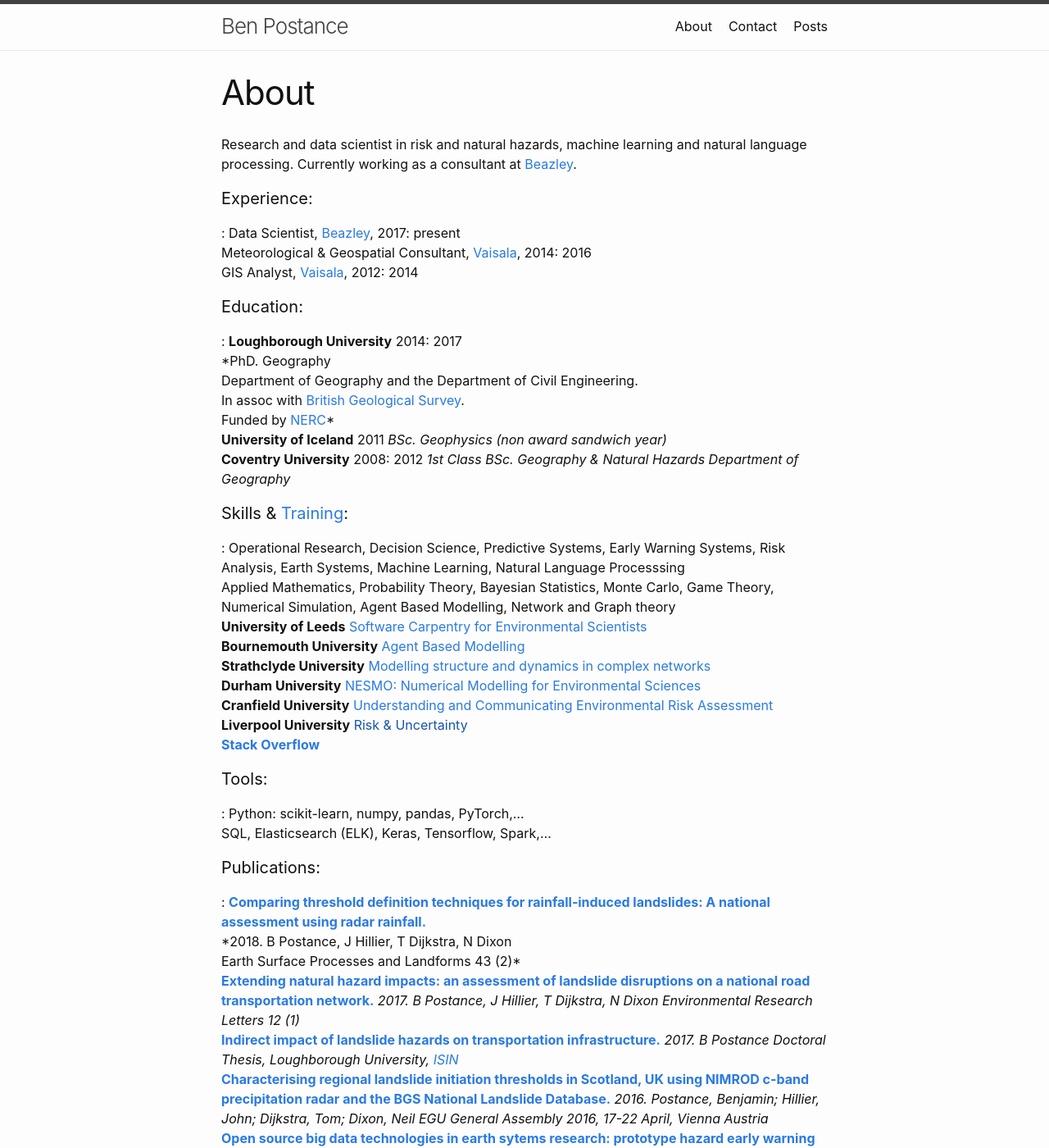
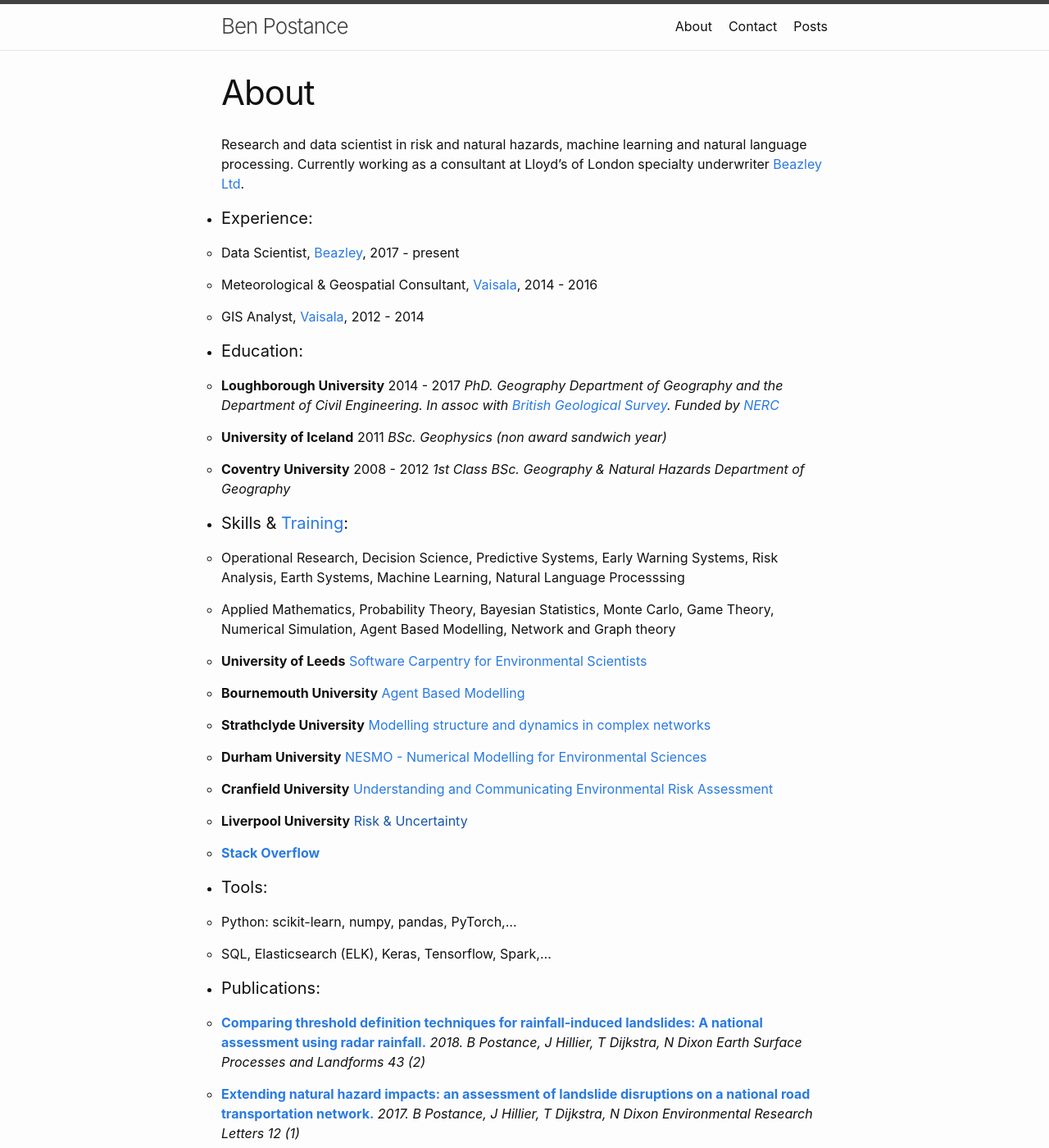
Before and after one commit to bpostance/bpostance.github.io, a Jekyll site: the page built from about.md, in a window 1280 px wide and 1400 px high. Shown: the whole window at 82% size. Built offline with Jekyll 4.4.1, drawn with Linux system fonts in a browser that asks for light colours.

Commit message:
update about.md bullet indents

```diff
--- a/about.md
+++ b/about.md
@@ -4,59 +4,58 @@
 permalink: /about/
 priority: 0.9
 ---
+Research and data scientist in risk and natural hazards, machine learning and natural language processing.
+Currently working as a consultant at Lloyd's of London specialty underwriter [Beazley Ltd](https://www.beazley.com/london_market.html).
 
-Research and data scientist in risk and natural hazards, machine learning and natural language processing.
-Currently working as a consultant at [Beazley](https://www.beazley.com/london_market.html).
+- #### Experience:
+  - Data Scientist, [Beazley](https://www.beazley.com/london_market.html), 2017  - present
+  - Meteorological & Geospatial Consultant, [Vaisala](https://www.vaisala.com/en), 2014  - 2016
+  - GIS Analyst, [Vaisala](https://www.vaisala.com/en), 2012  - 2014
 
-#### Experience:
-:  Data Scientist, [Beazley](https://www.beazley.com/london_market.html), 2017:  present
-:  Meteorological & Geospatial Consultant, [Vaisala](https://www.vaisala.com/en), 2014:  2016
-:  GIS Analyst, [Vaisala](https://www.vaisala.com/en), 2012:  2014
-
-#### Education:
-:  **Loughborough University** 2014:  2017
+- #### Education:
+  - **Loughborough University** 2014  - 2017
 	*PhD. Geography
 	Department of Geography and the Department of Civil Engineering.
 	In assoc with [British Geological Survey](https://www.bgs.ac.uk/).
 	Funded by [NERC](https://nerc.ukri.org/)*
-:  **University of Iceland** 2011
+  - **University of Iceland** 2011
 	*BSc. Geophysics (non award sandwich year)*
-:  **Coventry University** 2008:  2012
+  - **Coventry University** 2008  - 2012
 	*1st Class BSc. Geography & Natural Hazards
 	Department of Geography*
 
-#### Skills & [Training](https://github.com/bpostance/training.doctoral_training):
-:  Operational Research, Decision Science, Predictive Systems, Early Warning Systems, Risk Analysis, Earth Systems, Machine Learning, Natural Language Processsing
-:  Applied Mathematics, Probability Theory, Bayesian Statistics, Monte Carlo, Game Theory, Numerical Simulation, Agent Based Modelling, Network and Graph theory
-:  **University of Leeds** [Software Carpentry for Environmental Scientists](https://andreww.github.io/2016-01-18-leeds/)
-:  **Bournemouth University** [Agent Based Modelling](http://gotw.nerc.ac.uk/list_full.asp?pcode=NE%2FN000595%2F1&cookieConsent=A)
-:  **Strathclyde University** [Modelling structure and dynamics in complex networks](http://www.estradalab.org/wp-content/uploads/2015/10/BookChapter_11.pdf)
-:  **Durham University** [NESMO:  Numerical Modelling for Environmental Sciences](http://community.dur.ac.uk/nerc.modelling/)
-:  **Cranfield University** [Understanding and Communicating Environmental Risk Assessment](https://www.cranfield.ac.uk/courses/short/environment/understanding-and-communicating-environmental-risk-assessment)
-:  **Liverpool University** [Risk & Uncertainty]()
-:  [**Stack Overflow**](https://stackexchange.com/users/5244883/benp?tab=accounts)
+- #### Skills & [Training](https://github.com/bpostance/training.doctoral_training):
+  - Operational Research, Decision Science, Predictive Systems, Early Warning Systems, Risk Analysis, Earth Systems, Machine Learning, Natural Language Processsing
+  - Applied Mathematics, Probability Theory, Bayesian Statistics, Monte Carlo, Game Theory, Numerical Simulation, Agent Based Modelling, Network and Graph theory
+  - **University of Leeds** [Software Carpentry for Environmental Scientists](https://andreww.github.io/2016-01-18-leeds/)
+  - **Bournemouth University** [Agent Based Modelling](http://gotw.nerc.ac.uk/list_full.asp?pcode=NE%2FN000595%2F1&cookieConsent=A)
+  - **Strathclyde University** [Modelling structure and dynamics in complex networks](http://www.estradalab.org/wp-content/uploads/2015/10/BookChapter_11.pdf)
+  - **Durham University** [NESMO  - Numerical Modelling for Environmental Sciences](http://community.dur.ac.uk/nerc.modelling/)
+  - **Cranfield University** [Understanding and Communicating Environmental Risk Assessment](https://www.cranfield.ac.uk/courses/short/environment/understanding-and-communicating-environmental-risk-assessment)
+  - **Liverpool University** [Risk & Uncertainty]()
+  - [**Stack Overflow**](https://stackexchange.com/users/5244883/benp?tab=accounts)
 
 
-#### Tools:
-:  Python: scikit-learn, numpy, pandas, PyTorch,...
-:  SQL, Elasticsearch (ELK), Keras, Tensorflow, Spark,...
+- #### Tools:
+  - Python: scikit-learn, numpy, pandas, PyTorch,...
+  - SQL, Elasticsearch (ELK), Keras, Tensorflow, Spark,...
 
-#### Publications:
-:  [**Comparing threshold definition techniques for rainfall‐induced landslides: A national assessment using radar rainfall.**](https://onlinelibrary.wiley.com/doi/pdf/10.1002/esp.4202)
+- #### Publications:
+  - [**Comparing threshold definition techniques for rainfall‐induced landslides: A national assessment using radar rainfall.**](https://onlinelibrary.wiley.com/doi/pdf/10.1002/esp.4202)
 	*2018. B Postance, J Hillier, T Dijkstra, N Dixon
 	Earth Surface Processes and Landforms 43 (2)*
-:  [**Extending natural hazard impacts: an assessment of landslide disruptions on a national road transportation network.**](https://iopscience.iop.org/article/10.1088/1748-9326/aa5555/meta)
+  - [**Extending natural hazard impacts: an assessment of landslide disruptions on a national road transportation network.**](https://iopscience.iop.org/article/10.1088/1748-9326/aa5555/meta)
 	*2017. B Postance, J Hillier, T Dijkstra, N Dixon
 	Environmental Research Letters 12 (1)*
-:  [**Indirect impact of landslide hazards on transportation infrastructure.**](https://ethos.bl.uk/OrderDetails.do?uin=uk.bl.ethos.747889)
+  - [**Indirect impact of landslide hazards on transportation infrastructure.**](https://ethos.bl.uk/OrderDetails.do?uin=uk.bl.ethos.747889)
 	*2017. B Postance
 	Doctoral Thesis, Loughborough University, [ISIN](http://www.isni.org/isni/0000000472327336)*
-:  [**Characterising regional landslide initiation thresholds in Scotland, UK using NIMROD c-band precipitation radar and the BGS National Landslide Database.**](http://adsabs.harvard.edu/abs/2016EGUGA..18.4480P)
+  - [**Characterising regional landslide initiation thresholds in Scotland, UK using NIMROD c-band precipitation radar and the BGS National Landslide Database.**](http://adsabs.harvard.edu/abs/2016EGUGA..18.4480P)
 	*2016. Postance, Benjamin; Hillier, John; Dijkstra, Tom; Dixon, Neil
 	EGU General Assembly 2016, 17-22 April, Vienna Austria*
-:  [**Open source big data technologies in earth sytems research: prototype hazard early warning system in python and postgres.**](https://rd-alliance.org/early-career-european-researchers-scientists-working-data-march-2016.html)
+  - [**Open source big data technologies in earth sytems research: prototype hazard early warning system in python and postgres.**](https://rd-alliance.org/early-career-european-researchers-scientists-working-data-march-2016.html)
 	*2016. Postance, Benjamin
 	Early Career Researchers Award, [RDA](https://rd-alliance.org/plenaries/rda-seventh-plenary-meeting-tokyo-japan) Plenary 2016, [Japan Science and Technology Agency](http://www.jst.go.jp/EN/), Tokyo, Japan*
-:  [**Quantification of Road Network Vulnerability and Traffic Impacts to Regional Landslide Hazards.**](http://adsabs.harvard.edu/abs/2015EGUGA..17.3677P)
+  - [**Quantification of Road Network Vulnerability and Traffic Impacts to Regional Landslide Hazards.**](http://adsabs.harvard.edu/abs/2015EGUGA..17.3677P)
 	*2015. Postance, Benjamin; Hillier, John; Dijkstra, Tom; Dixon, Neil
 	EGU General Assembly 2015, 112-17 April, Vienna Austria*
```
